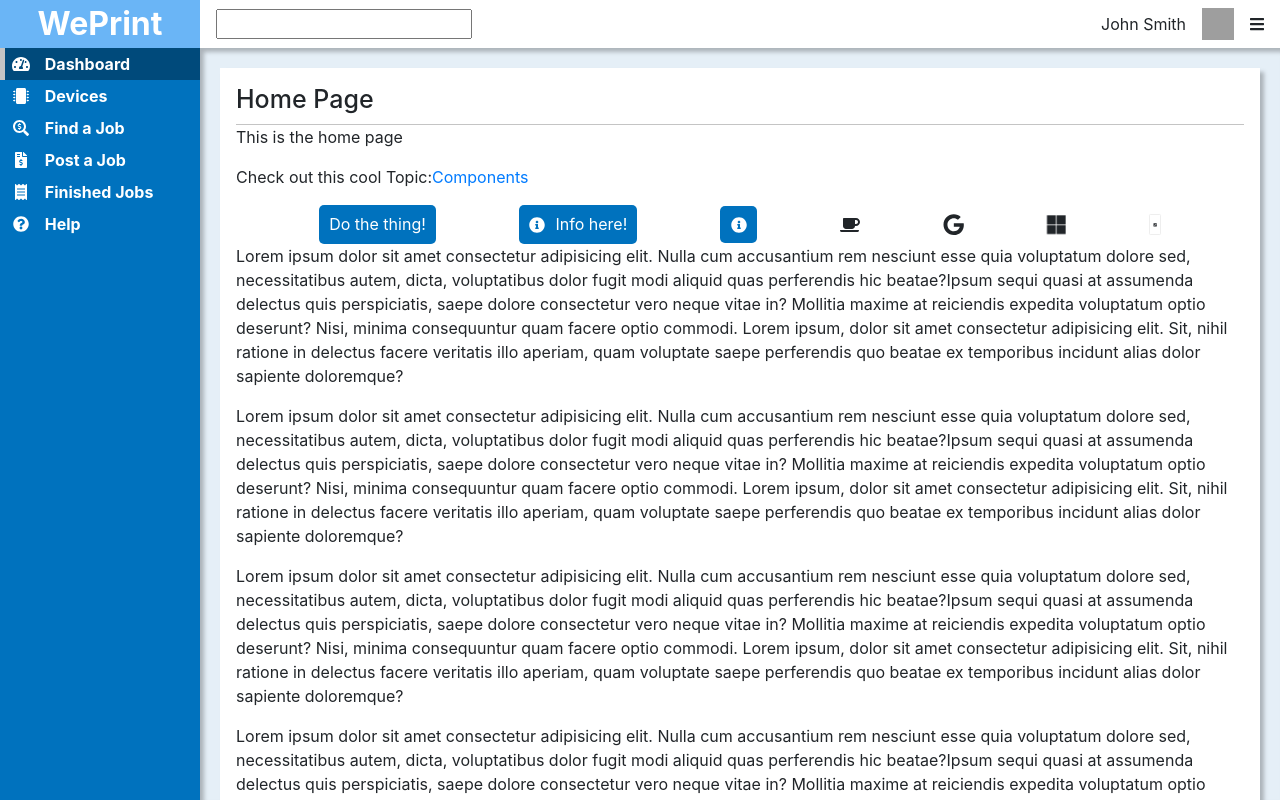
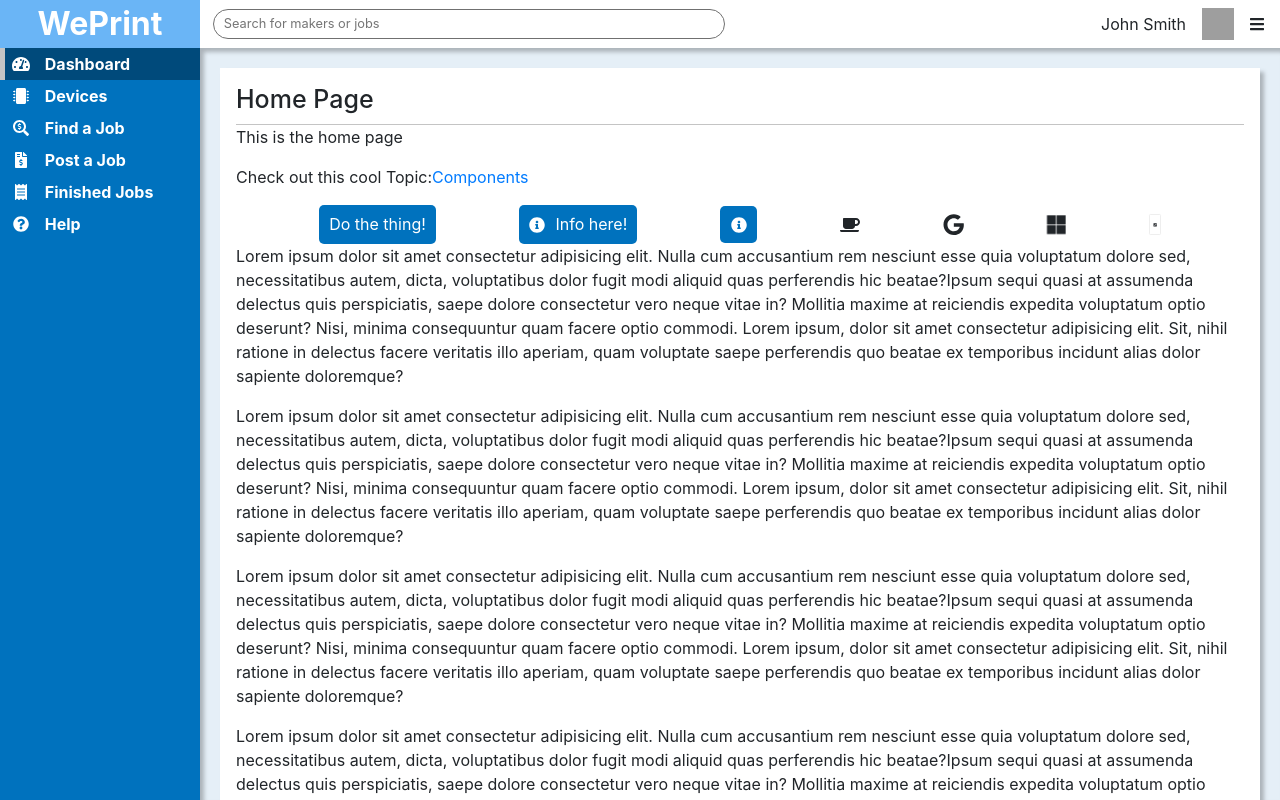
Before and after one commit to adam8797/WePrint, a React (Create React App) app in the folder src/WePrint/ClientApp/: page / in a window 1280 px wide. Built offline with nearby package versions, Linux system fonts and the light colour scheme; grey boxes are pictures that could not be loaded.

Commit message:
Some simple searchbar tweaks

```diff
--- a/src/WePrint/ClientApp/src/components/header/header.jsx
+++ b/src/WePrint/ClientApp/src/components/header/header.jsx
@@ -7,7 +7,13 @@ const Header = () => {
     <header className="header">
       <div className="header__logo">WePrint</div>
       <div className="header__menu-bar">
-        <input type="text" name="search" id="search " className="header__search" />
+        <input
+          type="text"
+          name="search"
+          id="search "
+          className="header__search"
+          placeholder="Search for makers or jobs"
+        />
         <div className="header__notif-area">
           <NotifArea />
         </div>
--- a/src/WePrint/ClientApp/src/components/header/header.scss
+++ b/src/WePrint/ClientApp/src/components/header/header.scss
@@ -24,5 +24,10 @@
 
   &__search {
     margin-left: 1em;
+    border-radius: 100px;
+    border: 1px solid $grey-3;
+    width: 40em;
+    font-size: 0.8em;
+    padding: 4px 10px;
   }
 }
```
